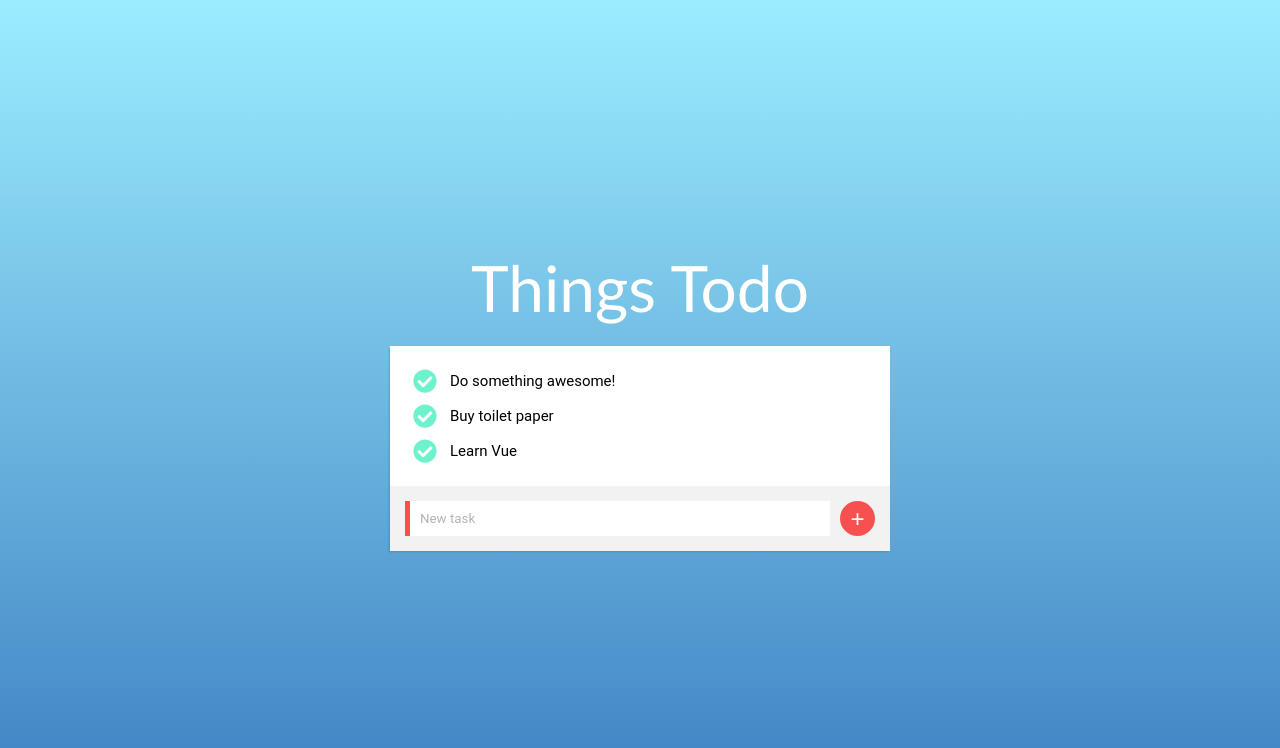
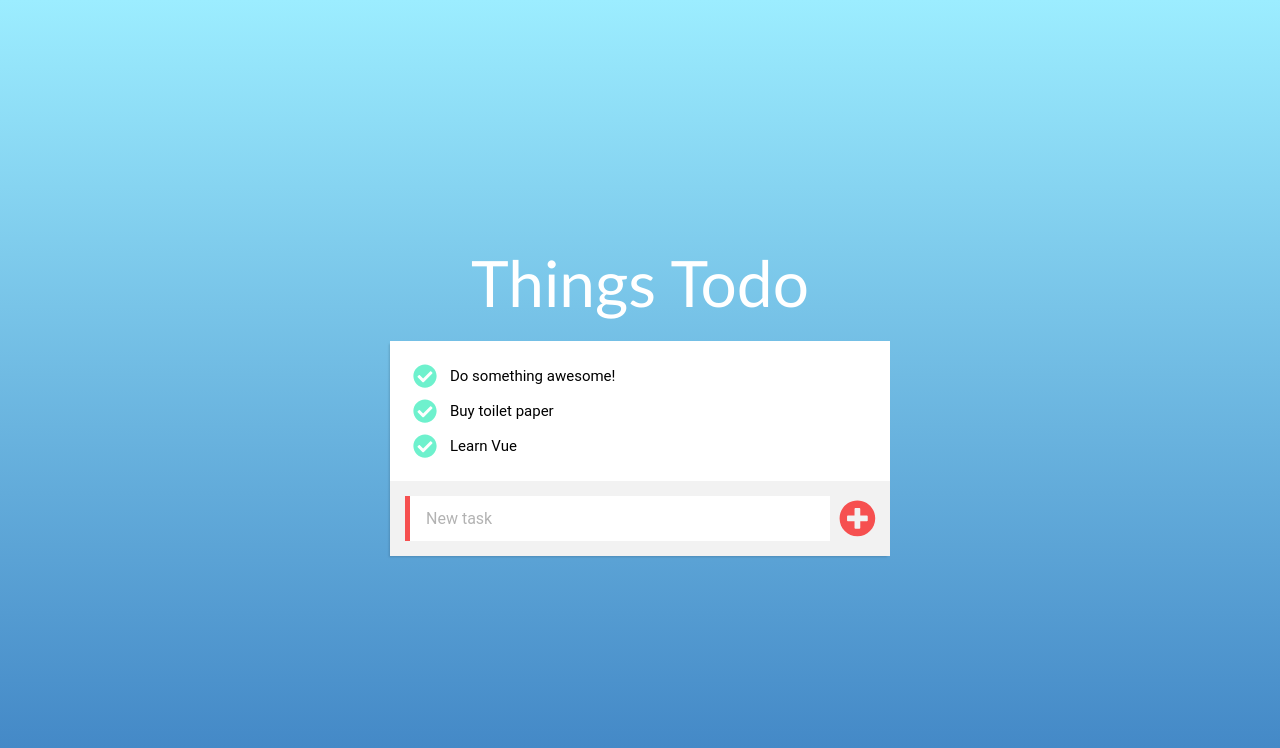
Before and after one commit to beatrizsmerino/vue-todolist, a Vue app: page / in a window 1280 px wide. Shown: the top 748 px of the page. Built offline with nearby package versions, Linux system fonts and the light colour scheme.

Commit message:
Added icon for the Add task button. The icon was before a text and was not centered.

```diff
--- a/src/components/ComponentTaskNew.vue
+++ b/src/components/ComponentTaskNew.vue
@@ -5,9 +5,10 @@
 			@keyup.enter="taskAddEmit()"
 			class="task-new__input"
 			type="text"
-			placeholder="New task">
-		<button class="task-new__button" @click="taskAddEmit()">
-			<span class="task-new__icon-add">+</span>
+			placeholder="New task"
+		/>
+		<button class="task-new__button-add" @click="taskAddEmit()">
+			<font-awesome-icon icon="plus-circle" />
 		</button>
 	</div>
 </template>
@@ -38,41 +39,37 @@
 	background-color: rgba(0, 0, 0, 0.05);
 	padding: 15px;
 	display: flex;
+	align-items: center;
+	justify-content: center;
 
 	&__input {
-			flex: 1;
-			margin-right: 10px;
-			padding: 5px 10px;
 		border: none;
 		outline: none;
+		margin-right: 10px;
+		padding: 0.8rem 1rem;
+		flex: 1;
+		font-size: 1rem;
 		border-left: 5px solid #f65050;
 		font-family: "Roboto", sans-serif;
 	}
 
-		&__button {
+	&__button-add {
 		outline: none;
 		border: none;
-			border-radius: 50%;
-			font-size: 1.5rem;
-			color: white;
-			background: #f65050;
-			display: flex;
+		background-color: transparent;
 		width: 35px;
 		height: 35px;
+		display: flex;
+		align-items: center;
+		justify-content: center;
+		font-size: 2.3rem;
+		color: #f65050;
 		transition: all 0.15s ease-in-out;
 
 		&:hover {
 			cursor: pointer;
-				background: #ff5c60;
+			color: darken(#ff5c60, 30%);
 		}
-		}
-
-		&__icon-add {
-			width: 100%;
-			height: 100%;
-			display: flex;
-			align-items: center;
-			justify-content: center;
 	}
 }
 </style>
--- a/src/components/ComponentTasksList.vue
+++ b/src/components/ComponentTasksList.vue
@@ -4,13 +4,14 @@
 			v-for="(task, index) in tasks"
 			:key="task.id"
 			v-bind:class="{'done': task.status}"
-		class="task">
+			class="task"
+		>
 			<div @click="task.status = !task.status" class="task__checkbox">
-				<font-awesome-icon icon="check-circle"/>
+				<font-awesome-icon icon="check-circle" />
 			</div>
 			<span class="task__title">{{task.title}}</span>
-			<div @click="taskRemoveEmit(index)" class="task__remove">
-				<font-awesome-icon icon="trash"/>
+			<div @click="taskRemoveEmit(index)" class="task__button-remove">
+				<font-awesome-icon icon="trash" />
 			</div>
 		</li>
 	</transition-group>
@@ -22,7 +23,7 @@
 	props: ["tasks"],
 	methods: {
 		taskRemoveEmit(index) {
-				this.$emit("remove",index);
+			this.$emit("remove", index);
 		}
 	}
 };
@@ -44,7 +45,7 @@
 		cursor: text;
 
 		.task {
-				&__remove {
+			&__button-remove {
 				opacity: 1;
 				cursor: pointer;
 			}
@@ -60,7 +61,7 @@
 					width: 100%;
 				}
 			}
-				&__checkbox{
+			&__checkbox {
 				color: #c3bbb6;
 			}
 		}
@@ -99,7 +100,7 @@
 			opacity: 1;
 		}
 	}
-		&__remove {
+	&__button-remove {
 		margin-left: auto;
 		padding-left: 15px;
 		opacity: 0;
--- a/src/main.js
+++ b/src/main.js
@@ -1,10 +1,10 @@
 import Vue from 'vue'
 import App from './App.vue'
 import { library } from '@fortawesome/fontawesome-svg-core'
-import { faTrash, faCheckCircle } from '@fortawesome/free-solid-svg-icons'
+import { faTrash, faCheckCircle, faPlusCircle } from '@fortawesome/free-solid-svg-icons'
 import { FontAwesomeIcon } from '@fortawesome/vue-fontawesome'
 
-library.add(faTrash, faCheckCircle)
+library.add(faTrash, faCheckCircle, faPlusCircle)
 Vue.component('font-awesome-icon', FontAwesomeIcon)
 
 Vue.config.productionTip = false
```
Lines whose indentation alone changed are shown as unchanged.
